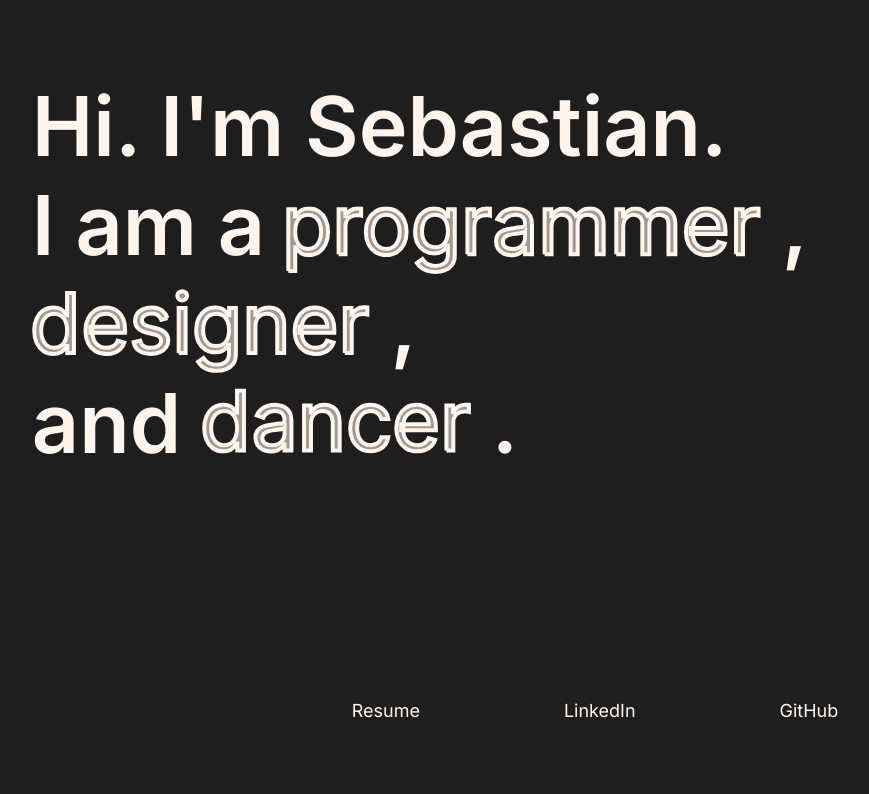
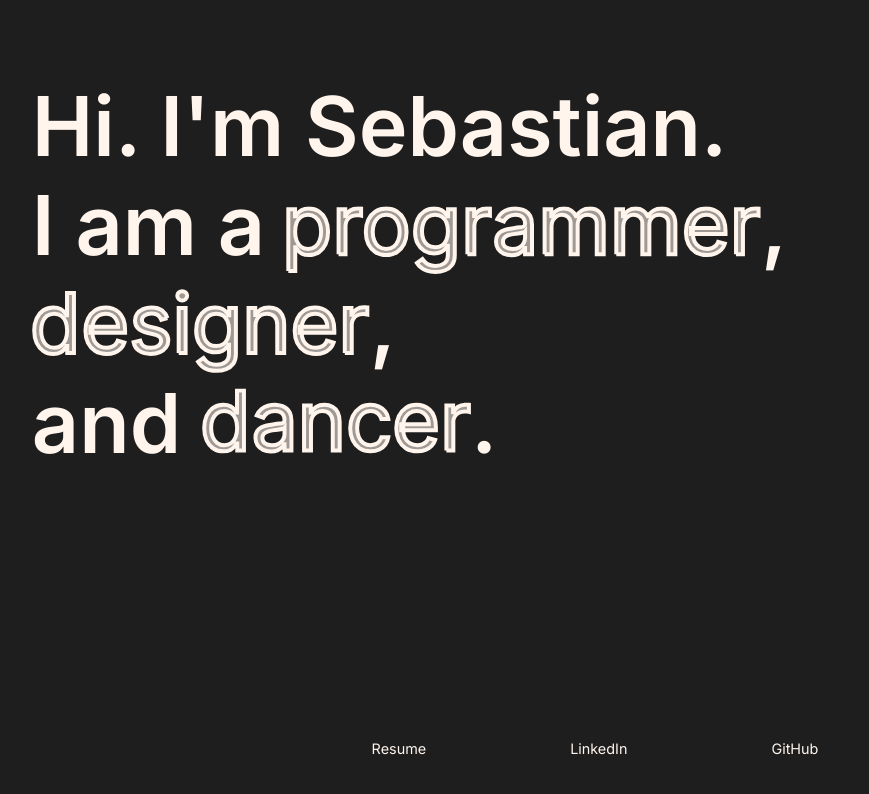
Before and after one commit to Sebastian1935/codeBySebastian, a plain HTML site: page index.html in a window 1280 px wide. Shown: the whole page, without its empty margins (45-914 px from the left). Drawn offline with nearby package versions, Linux system fonts and the light colour scheme.

Commit message:
Posible commit final

```diff
--- a/index.html
+++ b/index.html
@@ -46,8 +46,7 @@
                 <path
                     d="M450.036 48V3H456.715V9.79688H457.184C458.004 7.57032 459.489 5.76367 461.637 4.37695C463.786 2.99023 466.208 2.29688 468.903 2.29688C469.411 2.29688 470.045 2.30664 470.807 2.32617C471.569 2.3457 472.145 2.375 472.536 2.41407V9.44532C472.301 9.38672 471.764 9.29883 470.924 9.18164C470.104 9.04492 469.235 8.97657 468.317 8.97657C466.129 8.97657 464.176 9.43555 462.458 10.3535C460.758 11.252 459.411 12.502 458.415 14.1035C457.438 15.6856 456.95 17.4922 456.95 19.5234V48H450.036Z"
                     stroke="#FFF5ED" stroke-width="4" mask="url(#path-1-outside-1_10_15)" />
-            </svg>
-            , <br>
+            </svg>, <br>
             <svg id="logo-2" width="338" height="84" viewBox="0 0 338 84" fill="none"
                 xmlns="http://www.w3.org/2000/svg">
                 <path
@@ -74,8 +73,7 @@
                 <path
                     d="M312.817 64V19H319.497V25.7969H319.965C320.786 23.5703 322.27 21.7637 324.418 20.3769C326.567 18.9902 328.989 18.2969 331.684 18.2969C332.192 18.2969 332.827 18.3066 333.588 18.3262C334.35 18.3457 334.926 18.375 335.317 18.4141V25.4453C335.083 25.3867 334.545 25.2988 333.706 25.1816C332.885 25.0449 332.016 24.9766 331.098 24.9766C328.911 24.9766 326.958 25.4355 325.239 26.3535C323.54 27.252 322.192 28.502 321.196 30.1035C320.219 31.6855 319.731 33.4922 319.731 35.5234V64H312.817Z"
                     stroke="#FFF5ED" stroke-width="4" mask="url(#path-1-outside-1_10_16)" />
-            </svg>
-            , <br> and
+            </svg>, <br> and
             <svg id="logo-3" width="269" height="66" viewBox="0 0 269 66" fill="none"
                 xmlns="http://www.w3.org/2000/svg">
                 <path
@@ -96,11 +94,10 @@
                 <path
                     d="M244.416 62V17H251.096V23.7969H251.564C252.385 21.5703 253.869 19.7637 256.018 18.377C258.166 16.9902 260.588 16.2969 263.283 16.2969C263.791 16.2969 264.426 16.3066 265.188 16.3262C265.949 16.3457 266.525 16.375 266.916 16.4141V23.4453C266.682 23.3867 266.145 23.2988 265.305 23.1816C264.484 23.0449 263.615 22.9766 262.697 22.9766C260.51 22.9766 258.557 23.4355 256.838 24.3535C255.139 25.252 253.791 26.502 252.795 28.1035C251.818 29.6855 251.33 31.4922 251.33 33.5234V62H244.416Z"
                     stroke="#FFF5ED" stroke-width="4" mask="url(#path-1-outside-1_10_17)" />
-            </svg>
-            .
+            </svg>.
         </h1>
     </div>
-    <div class="container-fluid py-5 footer">
+    <div class="container-fluid footer">
         <div class="row d-flex justify-content-center">
             <div class="col-7 d-flex justify-content-center links-continer">
                 <a href="/Sebastián_López_Peraza_-_Full_Stack_Engineer.pdf" target="_blank">Resume</a>
--- a/style.css
+++ b/style.css
@@ -24,7 +24,7 @@ h1 {
 
 a {
     color: #FFF5ED!important;
-    font-size: 1.5rem;
+    font-size: 1.2rem;
     text-decoration: none;
     transition: all 1s ease-in-out;
 }
```
